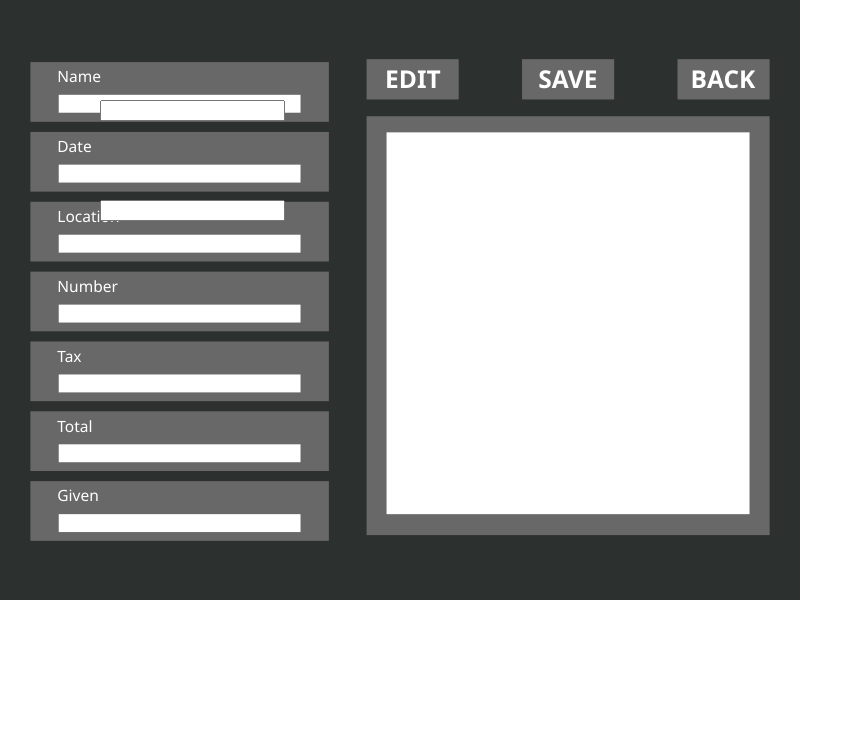
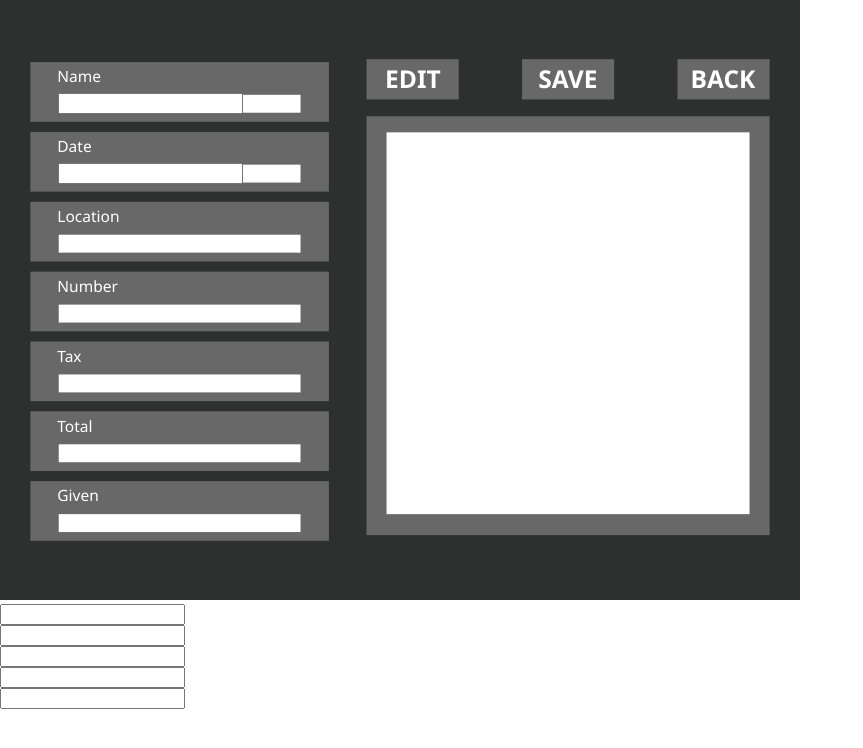
Before and after one commit to UNITY21047/2020-02-16_App_Recipt_Project-, an Electron app: page index.html in a window 1280 px wide. Shown: the whole page, without its empty margins (0-863 px from the left). Drawn offline with Linux system fonts and the light colour scheme.

Commit message:
Callin it a day.

```diff
--- a/index.html
+++ b/index.html
@@ -12,7 +12,6 @@
     alt=":( Page layout not found!"
     height="600"
     width="800" /> -->
-    <?xml version="1.0" encoding="UTF-8" standalone="no"?>
     <style>
 
       body
@@ -26,11 +25,27 @@
       #Date_Div
       {
          position: fixed;
+         top: 93px;
+         left: 58px;
       }
       #Name_Div
       {
          position: fixed;
+         top: 163px;
+         left: 58px;
       }
+      /*#Date_Div*/
+      /*{*/
+      /*   position: fixed;*/
+      /*   top: 93px;*/
+      /*   left: 58px;*/
+      /*}*/
+      /*#Name_Div*/
+      /*{*/
+      /*   position: fixed;*/
+      /*   top: 163px;*/
+      /*   left: 58px;*/
+      /*}*/
     </style>
     <?xml version="1.0" encoding="UTF-8" standalone="no"?>
     <!-- Created with Inkscape (http://www.inkscape.org/) -->
@@ -433,7 +448,22 @@
       <input type="text" id="Date_Text_Box">
    </div>
    <div id = "Name_Div">
-      <input type="text" id="Date_Text_Box">
+      <input type="text" id="Name_Text_Box">
+   </div>
+   <div id = "Location_Div">
+      <input type="text" id="Location_Text_Box">
+   </div>
+   <div id = "Number_Div">
+      <input type="text" id="Number_Text_Box">
+   </div>
+   <div id = "Tax_Div">
+      <input type="text" id="Tax_Text_Box">
+   </div>
+   <div id = "Total_Div">
+      <input type="text" id="Total_Text_Box">
+   </div>
+   <div id = "Given_Div">
+      <input type="text" id="Given_Text_Box">
    </div>
    <script>
 
@@ -443,12 +473,6 @@
       let Date_Div = document.getElementById("Date_Div");
       let Name_Div = document.getElementById("Name_Div");
 
-      Date_Div.style.top = "100px";
-      Date_Div.style.left = "100px";
-
-      Name_Div.style.top = "200px";
-      Name_Div.style.left = "100px"
-
    </script>
    </body>
 </html>
--- a/index.js
+++ b/index.js
@@ -2,7 +2,7 @@ const { app, BrowserWindow } = require('electron')
 const  ipc = require("electron").ipcMain;
 
 let WIDTH = 800;
-let HEIGHT = 600;
+let HEIGHT = 625;
 
 
 function createWindow () {
@@ -13,7 +13,7 @@ function createWindow () {
     webPreferences: {
       nodeIntegration: true
     },
-    //resizable: false
+    resizable: false
   })
 
   // and load the index.html of the app.
```
